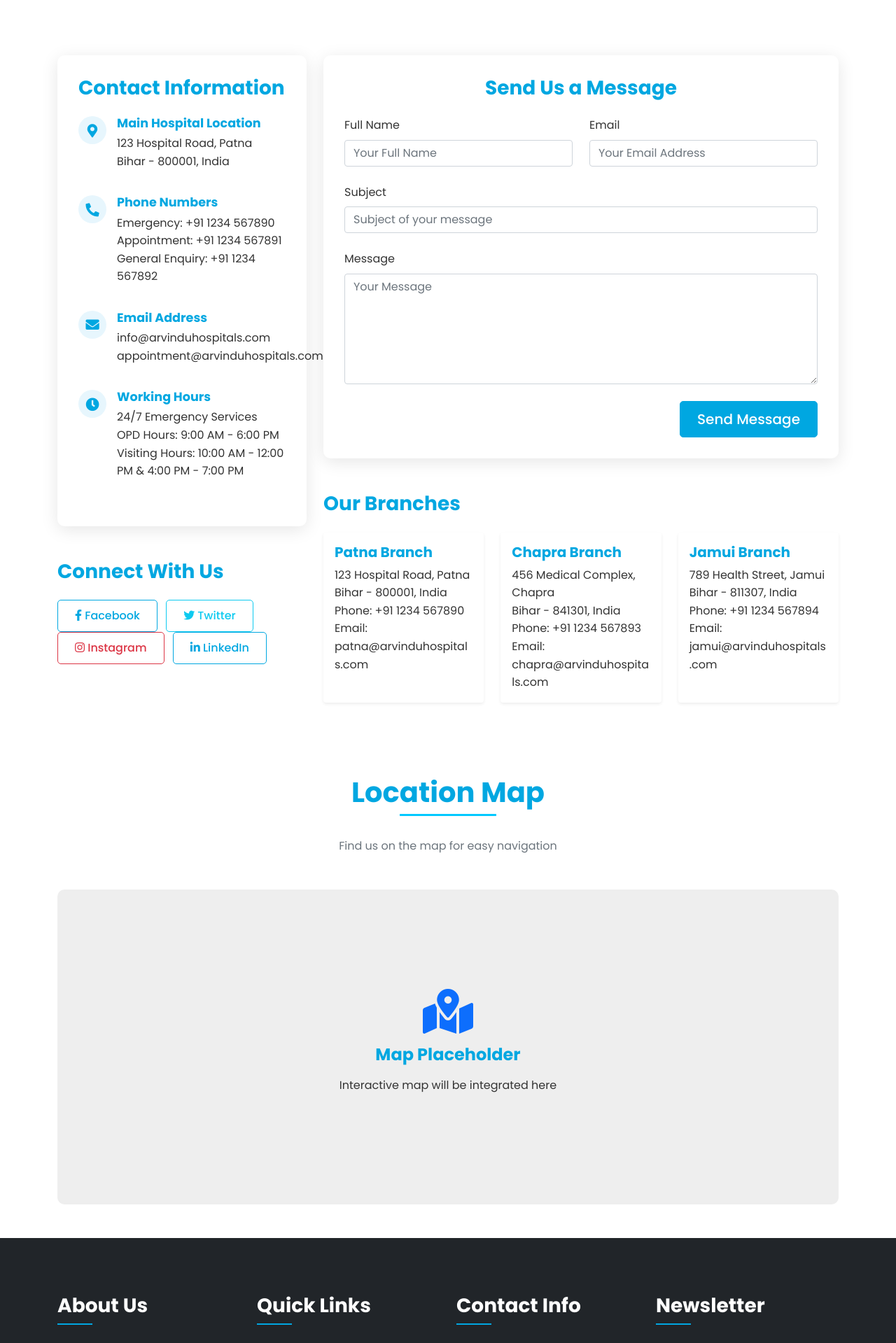
After one commit to kumaranujranchi/ArvindusHospital, a Flask app: page /contact in a window 1280 px wide. The commit adds this page. Shown: the part 307-2226 px from the top of the page at 70% size. Run offline with Flask 3, Linux system fonts and the light colour scheme.

Commit message:
Enhance website design and add appointment/contact pages.  Includes styling adjustments, logo update, and new ImageMagick dependency.
Replit-Commit-Author: Agent
Replit-Commit-Session-Id: 35033c9e-9100-4ca9-a631-367accd4a0db
Replit-Commit-Screenshot-Url: https://storage.googleapis.com/screenshot-production-us-central1/0b021c9d-7ec7-4f9b-aaca-3fc471f9ec0f/72b74674-5dbb-4640-9803-5b51a2f299d1.jpg

```diff
--- a/templates/about.html
+++ b/templates/about.html
@@ -4,7 +4,7 @@
 
 {% block content %}
 <!-- Page Header -->
-<section class="hero-section">
+<section class="page-header">
     <div class="container">
         <div class="row">
             <div class="col-lg-12 text-center">
--- a/templates/blog.html
+++ b/templates/blog.html
@@ -4,7 +4,7 @@
 
 {% block content %}
 <!-- Page Header -->
-<section class="hero-section">
+<section class="page-header">
     <div class="container">
         <div class="row">
             <div class="col-lg-12 text-center">
--- a/templates/careers.html
+++ b/templates/careers.html
@@ -4,7 +4,7 @@
 
 {% block content %}
 <!-- Page Header -->
-<section class="hero-section">
+<section class="page-header">
     <div class="container">
         <div class="row">
             <div class="col-lg-12 text-center">
--- /dev/null
+++ b/templates/contact.html
@@ -0,0 +1,215 @@
+{% extends 'layout.html' %}
+
+{% block title %}Contact Us - Arvindu Hospitals{% endblock %}
+
+{% block content %}
+<!-- Page Header -->
+<section class="page-header">
+    <div class="container">
+        <div class="row">
+            <div class="col-lg-12 text-center">
+                <h1>Contact Us</h1>
+                <p>Get in touch with our team for any inquiries or assistance</p>
+            </div>
+        </div>
+    </div>
+</section>
+
+<!-- Contact Section -->
+<section class="section-padding">
+    <div class="container">
+        <div class="row">
+            <div class="col-lg-4 mb-5 mb-lg-0">
+                <div class="contact-info">
+                    <h3 class="mb-4">Contact Information</h3>
+
+                    <div class="info-item">
+                        <i class="fas fa-map-marker-alt"></i>
+                        <div class="info-content">
+                            <h4>Main Hospital Location</h4>
+                            <p>123 Hospital Road, Patna<br>Bihar - 800001, India</p>
+                        </div>
+                    </div>
+
+                    <div class="info-item">
+                        <i class="fas fa-phone-alt"></i>
+                        <div class="info-content">
+                            <h4>Phone Numbers</h4>
+                            <p>
+                                Emergency: +91 1234 567890<br>
+                                Appointment: +91 1234 567891<br>
+                                General Enquiry: +91 1234 567892
+                            </p>
+                        </div>
+                    </div>
+
+                    <div class="info-item">
+                        <i class="fas fa-envelope"></i>
+                        <div class="info-content">
+                            <h4>Email Address</h4>
+                            <p>
+                                info@arvinduhospitals.com<br>
+                                appointment@arvinduhospitals.com
+                            </p>
+                        </div>
+                    </div>
+
+                    <div class="info-item">
+                        <i class="fas fa-clock"></i>
+                        <div class="info-content">
+                            <h4>Working Hours</h4>
+                            <p>
+                                24/7 Emergency Services<br>
+                                OPD Hours: 9:00 AM - 6:00 PM<br>
+                                Visiting Hours: 10:00 AM - 12:00 PM & 4:00 PM - 7:00 PM
+                            </p>
+                        </div>
+                    </div>
+                </div>
+
+                <div class="mt-5">
+                    <h3 class="mb-4">Connect With Us</h3>
+                    <div class="social-links">
+                        <a href="#" class="btn btn-outline-primary me-2"><i class="fab fa-facebook-f"></i> Facebook</a>
+                        <a href="#" class="btn btn-outline-info me-2"><i class="fab fa-twitter"></i> Twitter</a>
+                        <a href="#" class="btn btn-outline-danger me-2"><i class="fab fa-instagram"></i> Instagram</a>
+                        <a href="#" class="btn btn-outline-primary"><i class="fab fa-linkedin-in"></i> LinkedIn</a>
+                    </div>
+                </div>
+            </div>
+
+            <div class="col-lg-8">
+                <div class="contact-form">
+                    <h3 class="mb-4">Send Us a Message</h3>
+                    <form method="POST" action="{{ url_for('contact') }}">
+                        {{ form.csrf_token }}
+
+                        <div class="row">
+                            <div class="col-md-6 mb-4">
+                                <div class="form-group">
+                                    {{ form.name.label(class="form-label") }}
+                                    {{ form.name(class="form-control" + (" is-invalid" if form.name.errors else ""), placeholder="Your Full Name") }}
+                                    {% if form.name.errors %}
+                                        <div class="invalid-feedback">
+                                            {% for error in form.name.errors %}
+                                                {{ error }}
+                                            {% endfor %}
+                                        </div>
+                                    {% endif %}
+                                </div>
+                            </div>
+                            <div class="col-md-6 mb-4">
+                                <div class="form-group">
+                                    {{ form.email.label(class="form-label") }}
+                                    {{ form.email(class="form-control" + (" is-invalid" if form.email.errors else ""), placeholder="Your Email Address") }}
+                                    {% if form.email.errors %}
+                                        <div class="invalid-feedback">
+                                            {% for error in form.email.errors %}
+                                                {{ error }}
+                                            {% endfor %}
+                                        </div>
+                                    {% endif %}
+                                </div>
+                            </div>
+                        </div>
+
+                        <div class="form-group mb-4">
+                            {{ form.subject.label(class="form-label") }}
+                            {{ form.subject(class="form-control" + (" is-invalid" if form.subject.errors else ""), placeholder="Subject of your message") }}
+                            {% if form.subject.errors %}
+                                <div class="invalid-feedback">
+                                    {% for error in form.subject.errors %}
+                                        {{ error }}
+                                    {% endfor %}
+                                </div>
+                            {% endif %}
+                        </div>
+
+                        <div class="form-group mb-4">
+                            {{ form.message.label(class="form-label") }}
+                            {{ form.message(class="form-control" + (" is-invalid" if form.message.errors else ""), rows="6", placeholder="Your Message") }}
+                            {% if form.message.errors %}
+                                <div class="invalid-feedback">
+                                    {% for error in form.message.errors %}
+                                        {{ error }}
+                                    {% endfor %}
+                                </div>
+                            {% endif %}
+                        </div>
+
+                        <div class="text-end">
+                            {{ form.submit(class="btn btn-primary btn-lg") }}
+                        </div>
+                    </form>
+                </div>
+
+                <div class="mt-5">
+                    <h3 class="mb-4">Our Branches</h3>
+                    <div class="row">
+                        <div class="col-md-4 mb-4">
+                            <div class="card h-100 border-0 shadow-sm">
+                                <div class="card-body">
+                                    <h5 class="card-title">Patna Branch</h5>
+                                    <p class="card-text">
+                                        123 Hospital Road, Patna<br>
+                                        Bihar - 800001, India<br>
+                                        Phone: +91 1234 567890<br>
+                                        Email: patna@arvinduhospitals.com
+                                    </p>
+                                </div>
+                            </div>
+                        </div>
+                        <div class="col-md-4 mb-4">
+                            <div class="card h-100 border-0 shadow-sm">
+                                <div class="card-body">
+                                    <h5 class="card-title">Chapra Branch</h5>
+                                    <p class="card-text">
+                                        456 Medical Complex, Chapra<br>
+                                        Bihar - 841301, India<br>
+                                        Phone: +91 1234 567893<br>
+                                        Email: chapra@arvinduhospitals.com
+                                    </p>
+                                </div>
+                            </div>
+                        </div>
+                        <div class="col-md-4 mb-4">
+                            <div class="card h-100 border-0 shadow-sm">
+                                <div class="card-body">
+                                    <h5 class="card-title">Jamui Branch</h5>
+                                    <p class="card-text">
+                                        789 Health Street, Jamui<br>
+                                        Bihar - 811307, India<br>
+                                        Phone: +91 1234 567894<br>
+                                        Email: jamui@arvinduhospitals.com
+                                    </p>
+                                </div>
+                            </div>
+                        </div>
+                    </div>
+                </div>
+            </div>
+        </div>
+    </div>
+</section>
+
+<!-- Map Section -->
+<section class="mb-5">
+    <div class="container">
+        <div class="section-title">
+            <h2>Location Map</h2>
+            <p>Find us on the map for easy navigation</p>
+        </div>
+        <div class="row">
+            <div class="col-12">
+                <div class="map-container" style="height: 450px; background-color: #eee; display: flex; align-items: center; justify-content: center; border-radius: 10px;">
+                    <div class="text-center">
+                        <i class="fas fa-map-marked-alt fa-4x text-primary mb-3"></i>
+                        <h4>Map Placeholder</h4>
+                        <p>Interactive map will be integrated here</p>
+                    </div>
+                </div>
+            </div>
+        </div>
+    </div>
+</section>
+{% endblock %}
--- a/templates/departments.html
+++ b/templates/departments.html
@@ -4,7 +4,7 @@
 
 {% block content %}
 <!-- Page Header -->
-<section class="hero-section">
+<section class="page-header">
     <div class="container">
         <div class="row">
             <div class="col-lg-12 text-center">
--- a/templates/doctors.html
+++ b/templates/doctors.html
@@ -4,7 +4,7 @@
 
 {% block content %}
 <!-- Page Header -->
-<section class="hero-section">
+<section class="page-header">
     <div class="container">
         <div class="row">
             <div class="col-lg-12 text-center">
--- a/templates/layout.html
+++ b/templates/layout.html
@@ -33,7 +33,7 @@
         <nav class="navbar navbar-expand-lg fixed-top">
             <div class="container">
                 <a class="navbar-brand" href="{{ url_for('index') }}">
-                    <img src="{{ url_for('static', filename='images/logo.png') }}" alt="Arvindu Hospitals Logo" height="80" class="logo-img">
+                    <img src="{{ url_for('static', filename='images/logo-trimmed.png') }}" alt="Arvindu Hospitals Logo" class="logo-img">
                 </a>
                 <button class="navbar-toggler" type="button" data-bs-toggle="collapse" data-bs-target="#navbarNav" aria-controls="navbarNav" aria-expanded="false" aria-label="Toggle navigation">
                     <span class="navbar-toggler-icon"><i class="fas fa-bars"></i></span>
@@ -80,7 +80,7 @@
     <!-- Flash Messages -->
     {% with messages = get_flashed_messages(with_categories=true) %}
         {% if messages %}
-            <div class="container flash-messages" style="margin-top: 100px;">
+            <div class="container flash-messages" style="margin-top: 120px;">
                 {% for category, message in messages %}
                     <div class="alert alert-{{ category }} alert-dismissible fade show" role="alert">
                         {{ message }}
--- a/templates/news.html
+++ b/templates/news.html
@@ -4,7 +4,7 @@
 
 {% block content %}
 <!-- Page Header -->
-<section class="hero-section">
+<section class="page-header">
     <div class="container">
         <div class="row">
             <div class="col-lg-12 text-center">
--- a/templates/patient_care.html
+++ b/templates/patient_care.html
@@ -4,7 +4,7 @@
 
 {% block content %}
 <!-- Page Header -->
-<section class="hero-section">
+<section class="page-header">
     <div class="container">
         <div class="row">
             <div class="col-lg-12 text-center">
--- a/templates/testimonials.html
+++ b/templates/testimonials.html
@@ -4,7 +4,7 @@
 
 {% block content %}
 <!-- Page Header -->
-<section class="hero-section">
+<section class="page-header">
     <div class="container">
         <div class="row">
             <div class="col-lg-12 text-center">
```
Also changed, not shown: static/css/style.css (+27 -5 lines), templates/appointment.html (added, +243 -0 lines), attached_assets/image_1743273920563.png (added), static/images/logo-trimmed.png (added), 1 other file.
